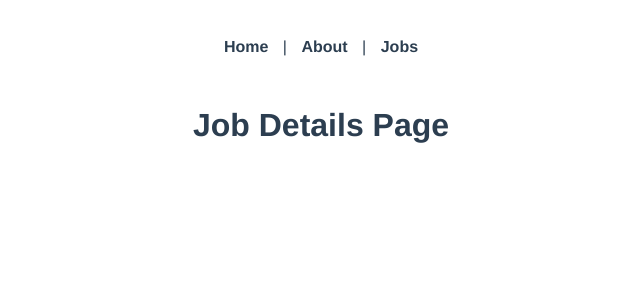
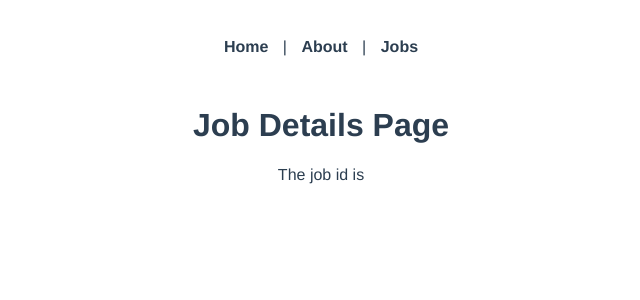
Before and after one commit to Charlon-Dale/vue-ninja-job, a Vue app: page /jobs/1 in a window 1280 px wide. Shown: the top 300 px of the page, without its empty margins (319-959 px from the left). Built offline with nearby package versions, Linux system fonts and the light colour scheme.

Commit message:
showing job id

```diff
--- a/src/views/jobs/JobDetails.vue
+++ b/src/views/jobs/JobDetails.vue
@@ -1,5 +1,6 @@
 <template>
     <h1>Job Details Page</h1>
+    <p>The job id is {{ $route.params.slug }}</p>
 </template>
 
 <script>
```
